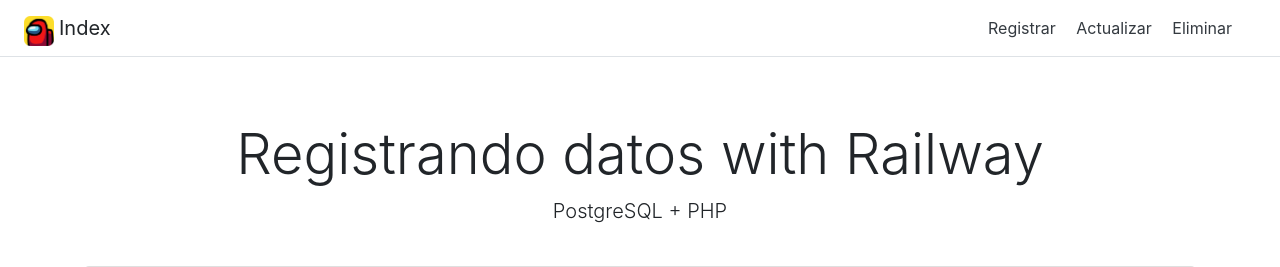
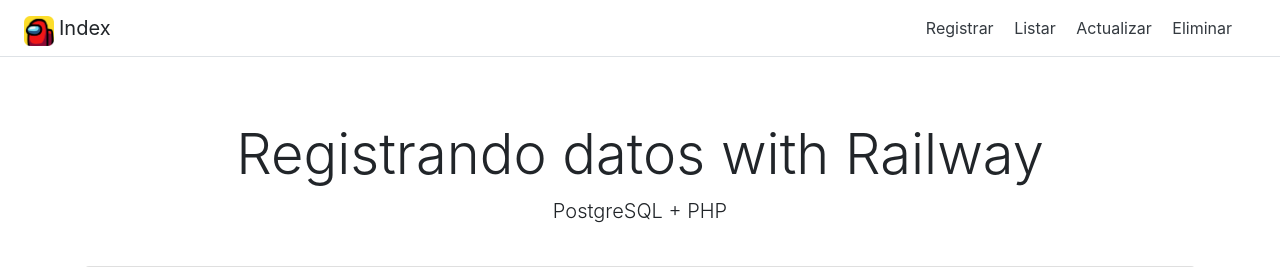
Before and after one commit to AnaYelitza/demo-website2-master, a PHP site: page / in a window 1280 px wide. Shown: the top 267 px of the page. Run offline with PHP 8.4, Linux system fonts and the light colour scheme; some libraries are stand-ins or nearby versions.

Commit message:
segundo conmit ana

```diff
--- a/index.php
+++ b/index.php
@@ -23,6 +23,7 @@
       <h5 class="my-0 mr-md-auto font-weight-normal"><img src="index2.png" style="width: 30px; position: absolute;"> <span style="position: relative; left: 35px;">Index</span></h5>
       <nav class="my-2 my-md-0 mr-md-3">
         <a class="p-2 text-dark" href="#">Registrar</a>
+        <a class="p-2 text-dark" href="/listar.php">Listar</a>
         <a class="p-2 text-dark" href="#">Actualizar</a>
         <a class="p-2 text-dark" href="#">Eliminar</a>
       </nav>
```
